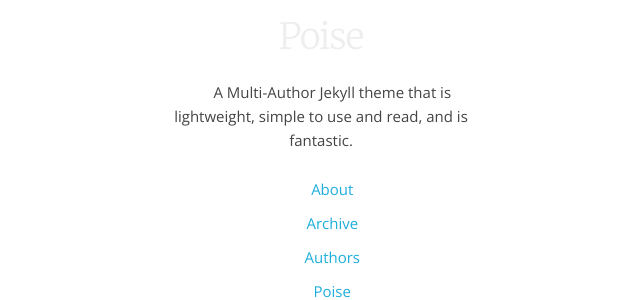
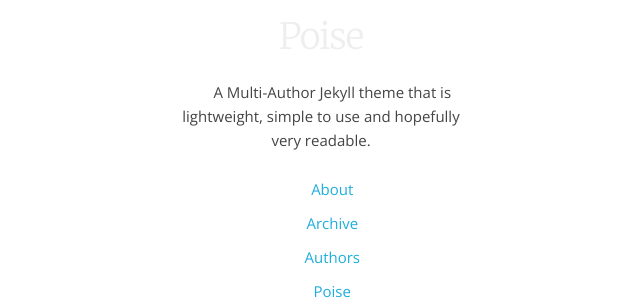
Before and after one commit to whaleen/jekyll-theme-poise, a Jekyll site: the page built from index.html, in a window 1280 px wide. Shown: the part 2017-2317 px from the top of the page, without its empty margins (319-959 px from the left). Built offline with Jekyll 4.4.1, drawn with Linux system fonts in a browser that asks for light colours.

Commit message:
config changes

```diff
--- a/_config.yml
+++ b/_config.yml
@@ -2,9 +2,9 @@
 title: Poise
 email: joshuavaage@gmail.com
 description: > # this means to ignore newlines until "baseurl:"
-  A Multi-Author Jekyll theme that is lightweight, simple to use and read, and is fantastic.
+  A Multi-Author Jekyll theme that is lightweight, simple to use and hopefully very readable.
 baseurl: "" # the subpath of your site, e.g. /blog/
-url: "http://yourdomain.com" # the base hostname & protocol for your site
+url: "http://whaleen.github.com/poise" # the base hostname & protocol for your site
 twitter_username: whaleen
 github_username:  whaleen
 
```
